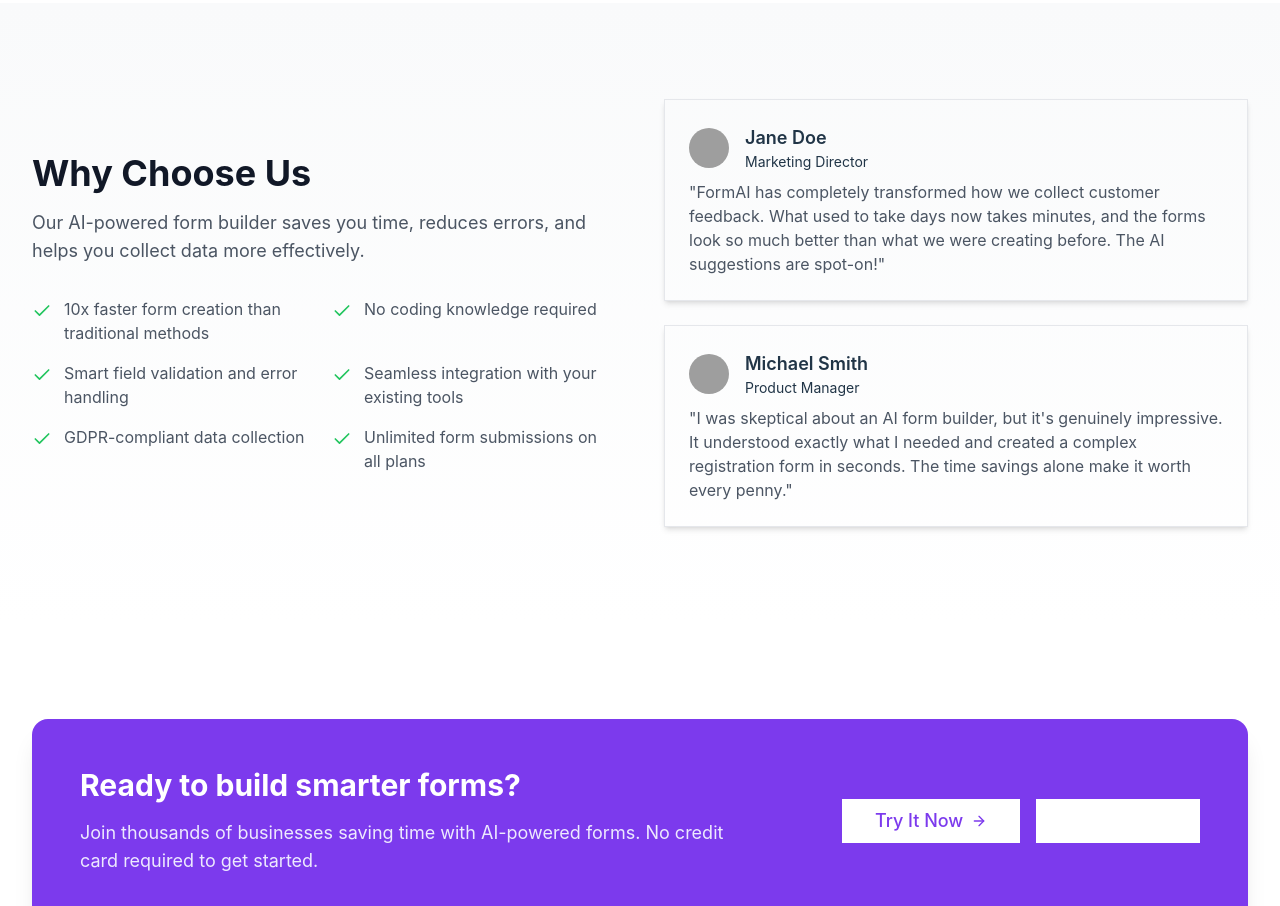
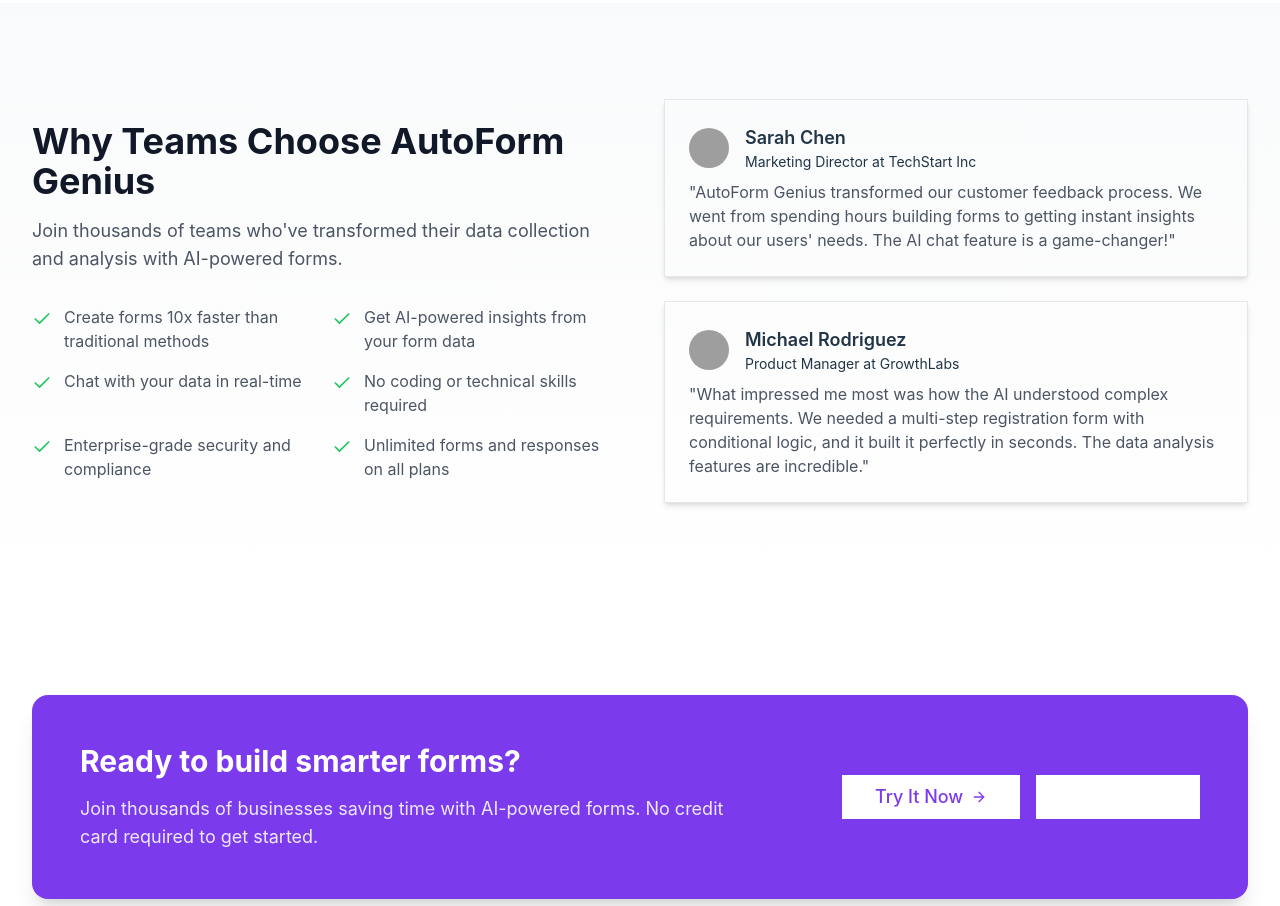
Before and after one commit to barakadanny/AutoForm_Gen, a React (Vite) app in the folder frontend/: page / in a window 1280 px wide. Shown: the part 2280-3186 px from the top of the page. Built offline with nearby package versions, Linux system fonts and the light colour scheme; grey boxes are pictures that could not be loaded.

Commit message:
feat(frontend): enhance WhyChooseUsSection with updated benefits and testimonials for improved user engagement

```diff
--- a/frontend/src/components/sections/why-choose-us-section.tsx
+++ b/frontend/src/components/sections/why-choose-us-section.tsx
@@ -4,12 +4,27 @@
 
 export default function WhyChooseUsSection() {
   const benefits = [
-    "10x faster form creation than traditional methods",
-    "No coding knowledge required",
-    "Smart field validation and error handling",
-    "Seamless integration with your existing tools",
-    "GDPR-compliant data collection",
-    "Unlimited form submissions on all plans",
+    "Create forms 10x faster than traditional methods",
+    "Get AI-powered insights from your form data",
+    "Chat with your data in real-time",
+    "No coding or technical skills required",
+    "Enterprise-grade security and compliance",
+    "Unlimited forms and responses on all plans",
+  ]
+
+  const testimonials = [
+    {
+      name: "Sarah Chen",
+      role: "Marketing Director",
+      company: "TechStart Inc",
+      quote: "AutoForm Genius transformed our customer feedback process. We went from spending hours building forms to getting instant insights about our users' needs. The AI chat feature is a game-changer!",
+    },
+    {
+      name: "Michael Rodriguez",
+      role: "Product Manager",
+      company: "GrowthLabs",
+      quote: "What impressed me most was how the AI understood complex requirements. We needed a multi-step registration form with conditional logic, and it built it perfectly in seconds. The data analysis features are incredible.",
+    },
   ]
 
   return (
@@ -17,9 +32,9 @@
       <div className="container mx-auto px-4 sm:px-6 lg:px-8">
         <div className="grid grid-cols-1 lg:grid-cols-2 gap-12 items-center">
           <div>
-            <h2 className="text-3xl md:text-4xl font-bold text-gray-900">Why Choose Us</h2>
+            <h2 className="text-3xl md:text-4xl font-bold text-gray-900">Why Teams Choose AutoForm Genius</h2>
             <p className="mt-4 text-lg text-gray-600">
-              Our AI-powered form builder saves you time, reduces errors, and helps you collect data more effectively.
+              Join thousands of teams who've transformed their data collection and analysis with AI-powered forms.
             </p>
 
             <div className="mt-8 grid grid-cols-1 sm:grid-cols-2 gap-4">
@@ -35,49 +50,25 @@
           </div>
 
           <div className="space-y-6">
-            <Card className="border-gray-200 shadow-md">
+            {testimonials.map((testimonial, index) => (
+              <Card key={index} className="border-gray-200 shadow-md">
                 <CardHeader className="pb-2">
                   <div className="flex items-center space-x-4">
                     <Avatar>
-                    <AvatarImage src="/placeholder.svg?height=40&width=40" />
-                    <AvatarFallback>JD</AvatarFallback>
+                      <AvatarImage src={`/placeholder.svg?height=40&width=40&text=${testimonial.name.split(' ').map(n => n[0]).join('')}`} />
+                      <AvatarFallback>{testimonial.name.split(' ').map(n => n[0]).join('')}</AvatarFallback>
                     </Avatar>
                     <div>
-                    <h4 className="text-lg font-semibold">Jane Doe</h4>
-                    <CardDescription>Marketing Director</CardDescription>
+                      <h4 className="text-lg font-semibold">{testimonial.name}</h4>
+                      <CardDescription>{testimonial.role} at {testimonial.company}</CardDescription>
                     </div>
                   </div>
                 </CardHeader>
                 <CardContent>
-                <p className="text-gray-600">
-                  "FormAI has completely transformed how we collect customer feedback. What used to take days now takes
-                  minutes, and the forms look so much better than what we were creating before. The AI suggestions are
-                  spot-on!"
-                </p>
+                  <p className="text-gray-600">"{testimonial.quote}"</p>
                 </CardContent>
               </Card>
-
-            <Card className="border-gray-200 shadow-md">
-              <CardHeader className="pb-2">
-                <div className="flex items-center space-x-4">
-                  <Avatar>
-                    <AvatarImage src="/placeholder.svg?height=40&width=40" />
-                    <AvatarFallback>MS</AvatarFallback>
-                  </Avatar>
-                  <div>
-                    <h4 className="text-lg font-semibold">Michael Smith</h4>
-                    <CardDescription>Product Manager</CardDescription>
-                  </div>
-                </div>
-              </CardHeader>
-              <CardContent>
-                <p className="text-gray-600">
-                  "I was skeptical about an AI form builder, but it's genuinely impressive. It understood exactly what I
-                  needed and created a complex registration form in seconds. The time savings alone make it worth every
-                  penny."
-                </p>
-              </CardContent>
-            </Card>
+            ))}
           </div>
         </div>
       </div>
```
Lines whose indentation alone changed are shown as unchanged.
